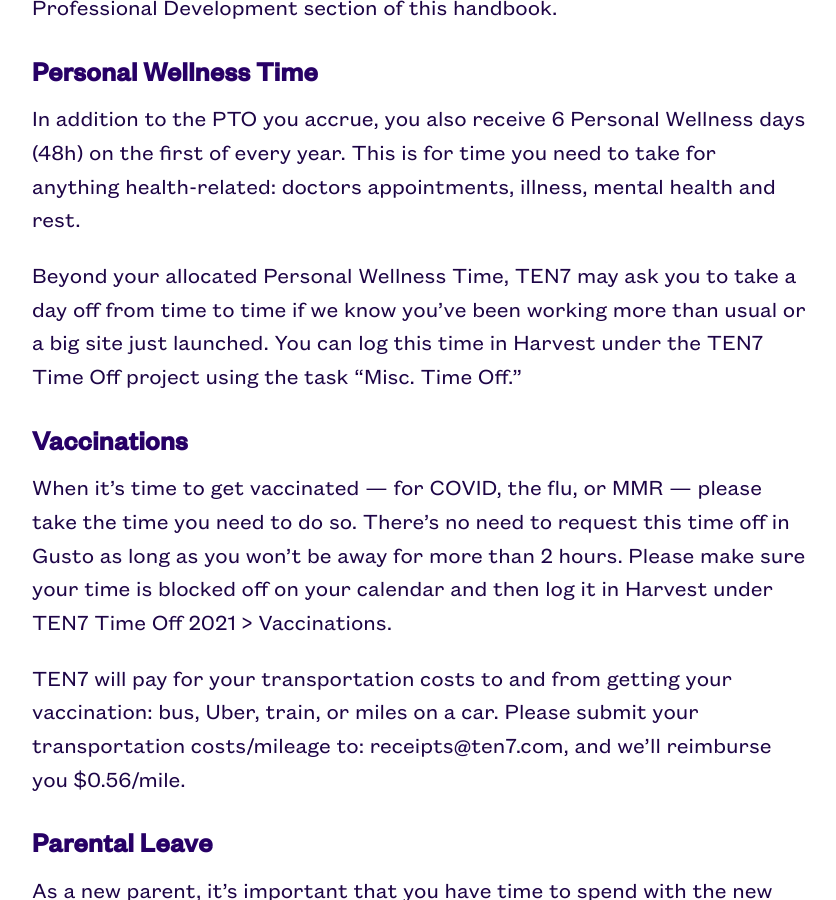
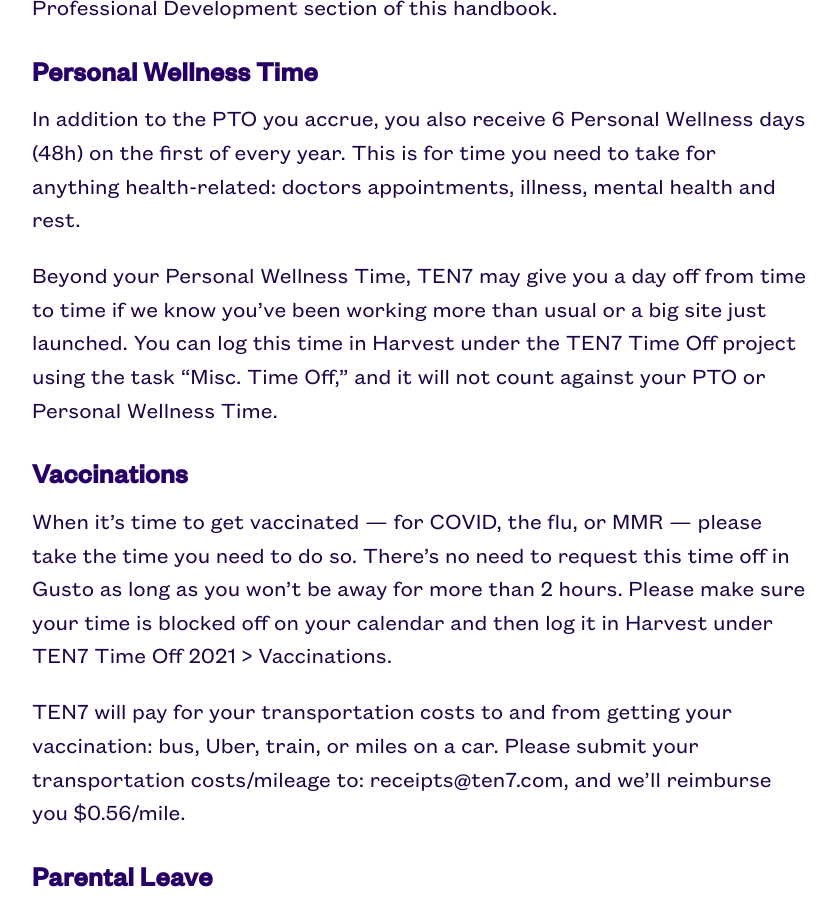
Before and after one commit to ten7/handbook.ten7.com, a Jekyll site: the page built from _pages/04_ourbenefits.md, in a window 1280 px wide and 900 px high, scrolled down 6177 px. Shown: the whole window, without its empty margins (220-1056 px from the left). Built offline with Jekyll 4.4.1, drawn with Linux system fonts in a browser that asks for light colours.

Commit message:
Misc. Time Off revised

```diff
--- a/_pages/04_ourbenefits.md
+++ b/_pages/04_ourbenefits.md
@@ -120,7 +120,7 @@
 
 In addition to the PTO you accrue, you also receive 6 Personal Wellness days (48h) on the first of every year. This is for time you need to take for anything health-related: doctors appointments, illness, mental health and rest.
 
-Beyond your allocated Personal Wellness Time, TEN7 may ask you to take a day off from time to time if we know you've been working more than usual or a big site just launched. You can log this time in Harvest under the TEN7 Time Off project using the task "Misc. Time Off."
+Beyond your Personal Wellness Time, TEN7 may give you a day off from time to time if we know you've been working more than usual or a big site just launched. You can log this time in Harvest under the TEN7 Time Off project using the task "Misc. Time Off," and it will not count against your PTO or Personal Wellness Time.
 
 ## Vaccinations
 
```
